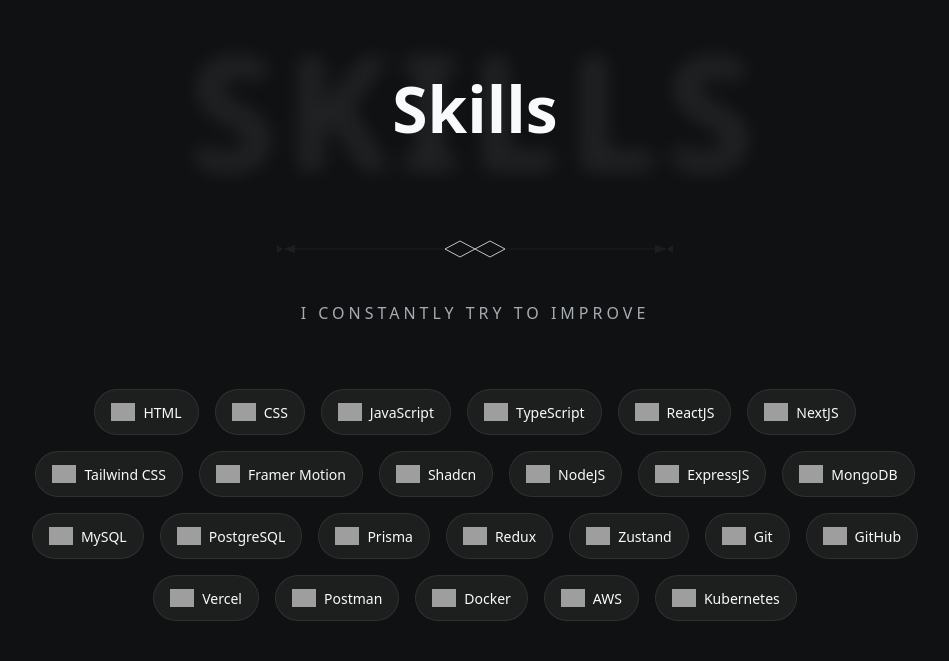
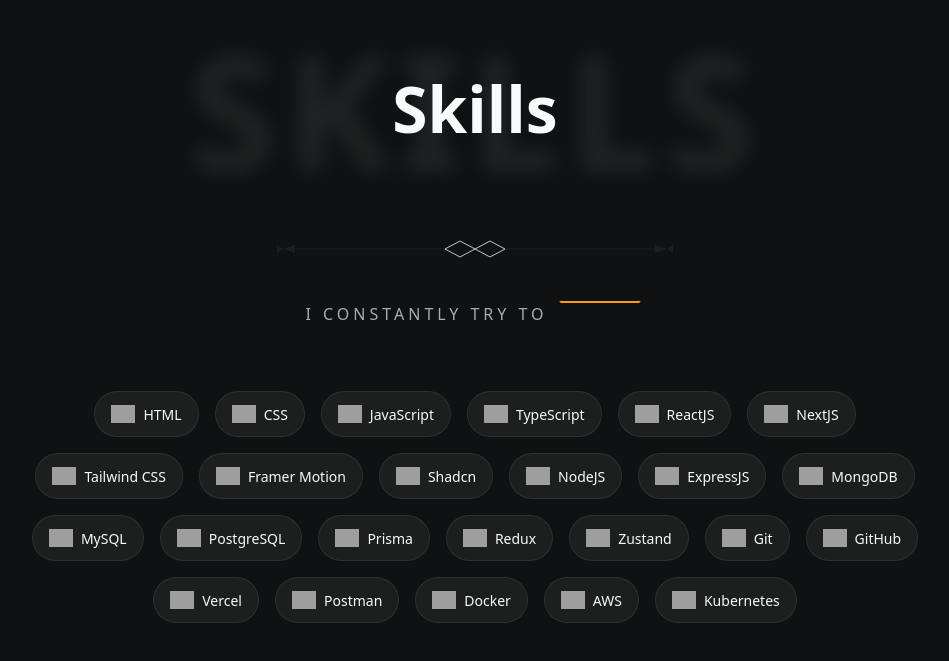
Before and after one commit to amanrai00/PortfolioAman, a Vue app: page / in a window 1280 px wide. Shown: the part 1707-2368 px from the top of the page, without its empty margins (165-1114 px from the left). Built offline with nearby package versions, Linux system fonts and the light colour scheme; grey boxes are pictures that could not be loaded.

Commit message:
skills wip5

```diff
--- a/src/components/Skills.vue
+++ b/src/components/Skills.vue
@@ -48,13 +48,20 @@
         </svg>
       </div>
 
-      <!-- Tagline -->
-      <p
+      <!-- Tagline with Flip Animation -->
+      <div
         ref="skillsTagline"
-        class="text-sm md:text-base tracking-[0.25em] uppercase text-[var(--theme-text-muted)] mt-10 mb-16"
+        class="tagline-container mt-10 mb-16"
       >
-        I constantly try to improve
-      </p>
+        <span class="tagline-static">I constantly try to</span>
+        <div class="flip-container">
+          <div class="flip-content">
+            <div><span class="flip-word flip-learn">Learn</span></div>
+            <div><span class="flip-word flip-adapt">Adapt</span></div>
+            <div><span class="flip-word flip-grow">Grow</span></div>
+          </div>
+        </div>
+      </div>
 
       <!-- Skills Tags -->
       <div class="flex flex-wrap justify-center gap-3 md:gap-4">
@@ -236,6 +243,93 @@ onUnmounted(() => {
 }
 
 /* ============================================================
+   Tagline with Flip Animation
+   ============================================================ */
+.tagline-container {
+  display: flex;
+  align-items: center;
+  justify-content: center;
+  gap: 0.5rem;
+  font-size: 0.875rem;
+  font-weight: 500;
+  text-transform: uppercase;
+  letter-spacing: 0.25em;
+  color: var(--theme-text-muted);
+}
+
+@media (min-width: 768px) {
+  .tagline-container {
+    font-size: 1rem;
+  }
+}
+
+.tagline-static {
+  color: var(--theme-text-muted);
+}
+
+.flip-container {
+  height: 1.6em;
+  overflow: hidden;
+}
+
+.flip-content {
+  animation: flip-words 6s linear infinite;
+}
+
+.flip-content > div {
+  height: 1.6em;
+  display: flex;
+  align-items: center;
+  justify-content: center;
+}
+
+.flip-word {
+  padding: 0.15em 0.5em;
+  border-radius: 4px;
+  color: #fff;
+  font-weight: 600;
+}
+
+.flip-learn {
+  background: #4ec7f3;
+}
+
+.flip-adapt {
+  background: #42c58a;
+}
+
+.flip-grow {
+  background: #f59e0b;
+}
+
+@keyframes flip-words {
+  0% {
+    transform: translateY(0);
+  }
+  5% {
+    transform: translateY(-1.6em);
+  }
+  33% {
+    transform: translateY(-1.6em);
+  }
+  38% {
+    transform: translateY(-3.2em);
+  }
+  66% {
+    transform: translateY(-3.2em);
+  }
+  71% {
+    transform: translateY(-4.8em);
+  }
+  99.99% {
+    transform: translateY(-4.8em);
+  }
+  100% {
+    transform: translateY(0);
+  }
+}
+
+/* ============================================================
    Skill Tag (Pill Style)
    ============================================================ */
 .skill-tag {
```
